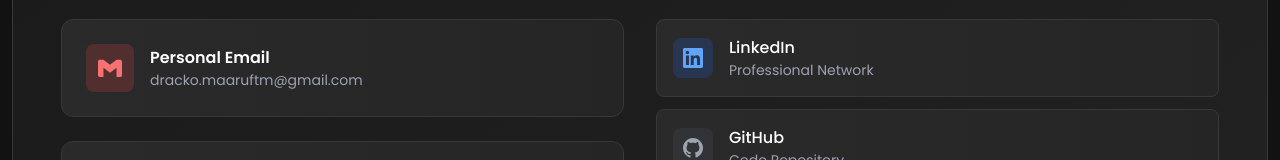
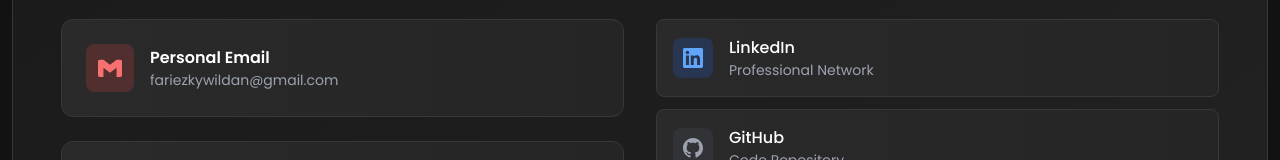
Before and after one commit to wildanfm19/portofolio, a Vue app: page / in a window 1280 px wide. Shown: the part 4510-4670 px from the top of the page. Built offline with nearby package versions, Linux system fonts and the light colour scheme.

Commit message:
fix : Change personal email to fariezkywildan@gmail.com

```diff
--- a/src/App.vue
+++ b/src/App.vue
@@ -95,7 +95,7 @@
                       </div>
                       <div>
                         <h4 class="text-white font-semibold">Personal Email</h4>
-                        <p class="text-gray-400 text-sm">dracko.maaruftm@gmail.com</p>
+                        <p class="text-gray-400 text-sm">fariezkywildan@gmail.com</p>
                       </div>
                     </div>
                   </div>
```
